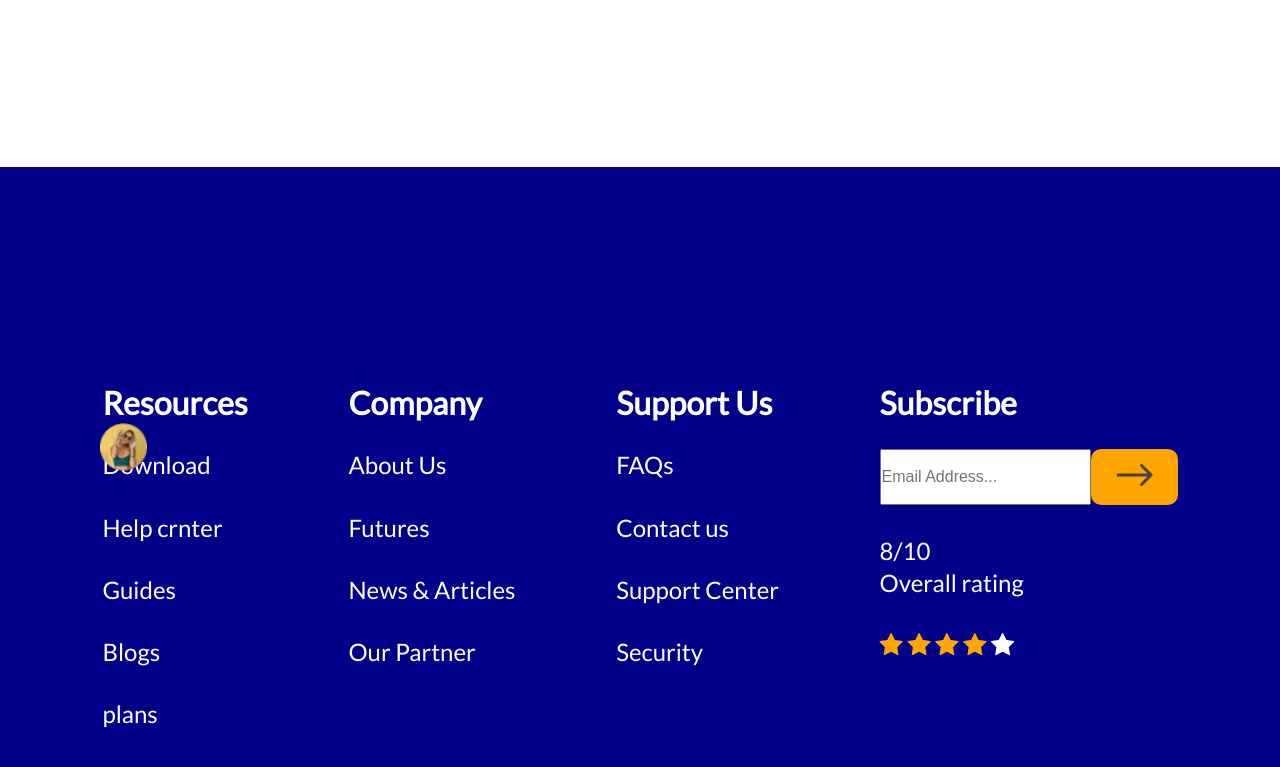
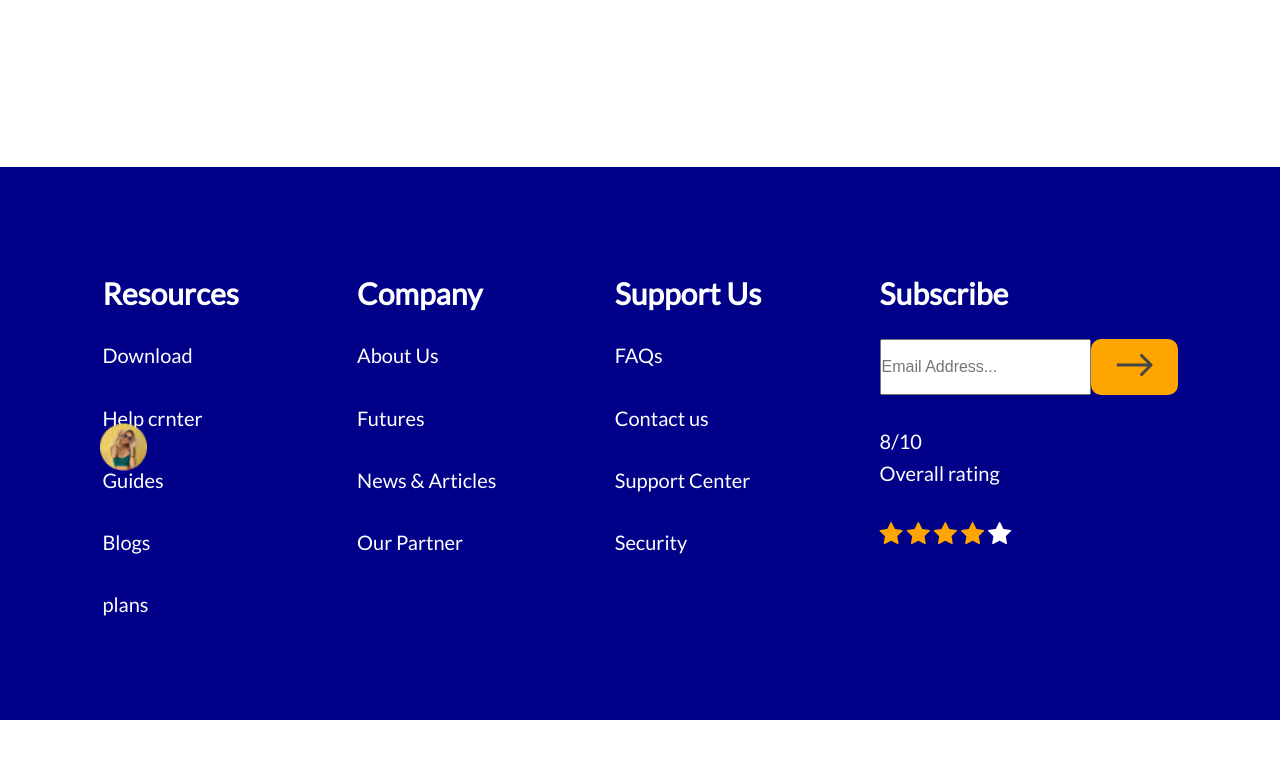
Before and after one commit to PortfolioTeam04/doit-landing-page, a plain HTML site: page landingpage.html in a window 1280 px wide. Shown: the part 2565-3332 px from the top of the page. After the commit the page ends 3285 px from the top, so only its background shows below. Drawn offline with Linux system fonts and the light colour scheme.

Commit message:
Update landingpage.css

```diff
--- a/landingpage.css
+++ b/landingpage.css
@@ -351,14 +351,14 @@ hr{
 
 /*FOOTER SECTION*/
 .footer-section{
-    padding: 190px 8%;
+    padding: 80px 8%;
     background-color: #000088;
 }
 .footer-content{
     display: flex;
     justify-content: space-between;
     color: #ffff;
-    font-size: 24px;
+    font-size: 20px;
     line-height: 32.2px;
     padding-bottom: 20px;
 }
@@ -386,7 +386,7 @@ hr{
 }
 .footer-text h4{
 font-weight: 600;
-font-size: 32px;
+font-size: 30px;
 }
 .fa {
   font-size: 25px;
```
